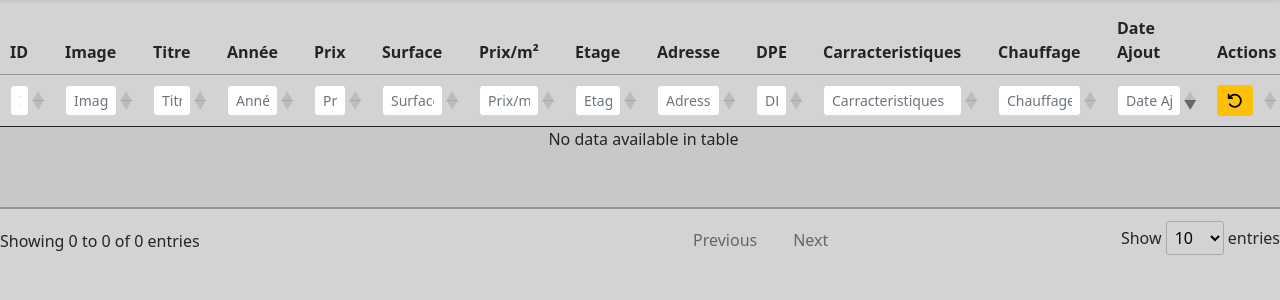
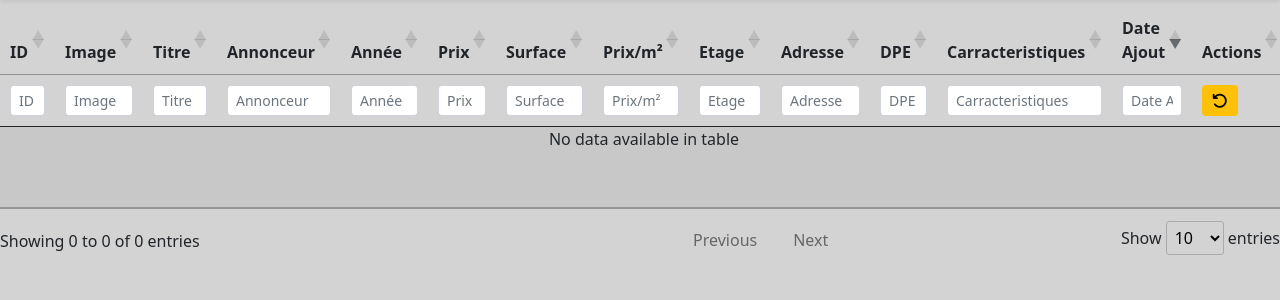
Before and after one commit to azoxx-freelance/scrapImmo, a Symfony app: template templates/home.html.twig in a window 1280 px wide. Shown: the part 56-356 px from the top of the page. Run offline with Twig, Linux system fonts and the light colour scheme; the template is opened without the code that fills it, so the values that code supplies are empty; some libraries are stand-ins or nearby versions.

Commit message:
Add author on annonceTable

```diff
--- a/templates/_annonceTable.html.twig
+++ b/templates/_annonceTable.html.twig
@@ -4,6 +4,7 @@
             <th>ID</th> {# link #}
             <th>Image</th> {# link #}
             <th>Titre</th> {# titre + type #}
+            <th>Annonceur</th>
             <th>Année</th>
             <th>Prix</th>
             <th>Surface</th>
@@ -12,7 +13,6 @@
             <th>Adresse</th>
             <th>DPE</th> {# DPE + GES #}
             <th>Carracteristiques</th>
-            <th>Chauffage</th> {# type + source #}
             <th>Date Ajout</th>
             <th>Actions</th> {# fav, del, link, detail (photo + desc) #}
         </tr>
@@ -20,6 +20,7 @@
             <th>ID</th>
             <th>Image</th>
             <th>Titre</th>
+            <th>Annonceur</th>
             <th>Année</th>
             <th>Prix</th>
             <th>Surface</th>
@@ -28,7 +29,6 @@
             <th>Adresse</th>
             <th>DPE</th>
             <th>Carracteristiques</th>
-            <th>Chauffage</th>
             <th>Date Ajout</th>
             <th><button id="resetFilters" class="btn btn-warning btn-sm" title="Reset tous les filtres"><i class="fas fa-undo"></i></button></th>
         </tr>
@@ -45,6 +45,7 @@
                     {% endif %}
                 </td>
                 <td style="min-width: 150px;">{{ annonce.titre }}</td>
+                <td style="min-width: 100px;">{{ annonce.annonceur }}</td>
                 <td style="min-width: 60px;">{{ annonce.dateConstruction|date('Y') }}</td>
                 <td style="min-width: 90px;" data-order="{{ annonce.prix }}">{{ annonce.prix|number_format(0, '.', ' ') }}€</td>
                 <td style="min-width: 60px; {{ isCorrectPrice?'':'color: red;' }}" data-order="{{ annonce.surface }}">{{ annonce.surface }}m²{{ isCorrectPrice?'':('<br />'~(annonce.prix/annonce.prixSurface??1)|round~'m²')|raw }}</td>
@@ -59,7 +60,7 @@
                 <td style="min-width: 180px;">
                     {{ include('_caracIcone.html.twig', {'caracteristiques':annonce.caracteristiques}) }}
                 </td>
-                <td style="min-width: 150px;">{{ annonce.chauffageSource }}<br />{{ annonce.chauffageType|replace({'Chauffage ': ''}) }}</td>
+                {# <td style="min-width: 150px;">{{ annonce.chauffageSource }}<br />{{ annonce.chauffageType|replace({'Chauffage ': ''}) }}</td> #}
                 <td style="min-width: 100px;">{{ annonce.createdAt|date('Y-m-d H:i:s') }}</td>
                 <td style="min-width: 50px;">
                     <button data-id="{{ annonce.id }}" class="btn-sm btn-info info"><i class="fa-solid fa-info"></i></button>
@@ -79,6 +80,7 @@
             language: {
                 search: "",
             },
+            orderCellsTop: true,
             initComplete: function () {
                 // Masquer la recherche globale
                 $('.dataTables_filter').hide();
@@ -88,7 +90,37 @@
                     let title = column.header().textContent;
 
                     if(title === 'Actions' || title.length <= 0) {
+                        // Ne rien faire pour Actions
+                    } else if(title === 'Annonceur') {
+                        // Créer un input avec datalist pour l'autocomplétion
+                        let input = document.createElement('input');
+                        input.placeholder = 'Annonceur';
+                        input.className = 'form-control form-control-sm column-search';
+                        input.setAttribute('list', 'annonceurs-list');
 
+                        let datalist = document.createElement('datalist');
+                        datalist.id = 'annonceurs-list';
+
+                        // Récupérer les valeurs uniques de la colonne
+                        column.data().unique().sort().each(function(d) {
+                            if(d) {
+                                let option = document.createElement('option');
+                                option.value = d;
+                                datalist.appendChild(option);
+                            }
+                        });
+
+                        let container = document.createElement('div');
+                        container.appendChild(input);
+                        container.appendChild(datalist);
+
+                        $('#annonceTable thead tr:eq(1) th:eq(' + index + ')').html(container);
+
+                        input.addEventListener('keyup', () => {
+                            if (column.search() !== input.value) {
+                                column.search(input.value).draw();
+                            }
+                        });
                     } else {
                         let input = document.createElement('input');
                         input.placeholder = title;
@@ -168,4 +200,28 @@
     justify-content: right;
 }
 
+/* Désactiver le tri sur la deuxième ligne de header */
+#annonceTable thead tr:nth-child(2) th {
+    cursor: default !important;
+}
+#annonceTable thead tr:nth-child(2) th:before,
+#annonceTable thead tr:nth-child(2) th:after {
+    display: none !important;
+}
+
+bles_paginate {
+    text-align: center;
+}
+.dataTables_wrapper .dataTables_length {
+    text-align: right;
+}
+.dataTables_wrapper .dataTables_info {
+    text-align: left;
+}
+#annonceTable_wrapper .text-end {
+    display: flex;
+    align-items: center;
+    justify-content: right;
+}
+
 </style>
--- a/templates/_annonce_detail.html.twig
+++ b/templates/_annonce_detail.html.twig
@@ -49,6 +49,7 @@
         <!-- Informations principales -->
         <div class="card mb-4">
             <div class="card-header">
+                <span class="text-muted">{{ annonce.createdAt|date('d-m-Y') }}</span>
                 <h4>{{ annonce.titre }}</h4>
             </div>
             <div class="card-body">
```
